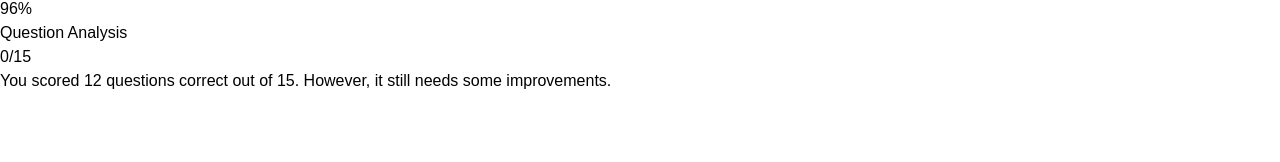
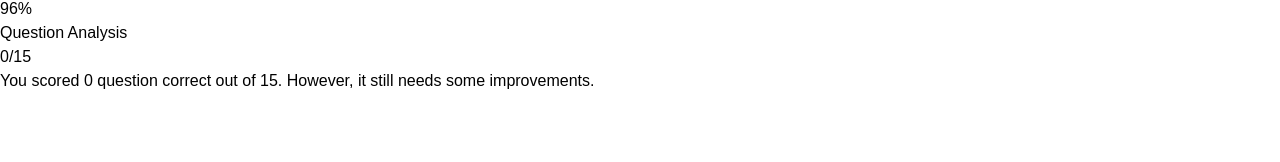
Before and after one commit to Optimist19/whatBytes-assignment, a Next.js app: page / in a window 1280 px wide. Shown: the part 1181-1343 px from the top of the page. Built offline with nearby package versions, Linux system fonts and the light colour scheme.

Commit message:
all done

```diff
--- a/src/components/QuestionAnalysis.tsx
+++ b/src/components/QuestionAnalysis.tsx
@@ -6,7 +6,7 @@ import { useGlobalState } from '@/store/Store';
 
 function QuestionAnalysis() {
 
-	const { score } = useGlobalState();
+	const { rate, percentile, score } = useGlobalState();
 
   return (
 	<div className="rounded-md border border-gray-200 py-6 px-6 md:px-8 lg:px-10">
@@ -17,7 +17,7 @@ function QuestionAnalysis() {
 	  </div>
 	  <p className="text-sm lg:text-base text-gray-800 mb-4">
 		<span className="font-bold text-gray-500">
-		  You scored 12 questions correct out of 15.
+		  You scored {score} {score > 1 ? "questions" : "question"} correct out of 15.
 		</span>{" "}
 		However, it still needs some improvements.
 	  </p>
```
